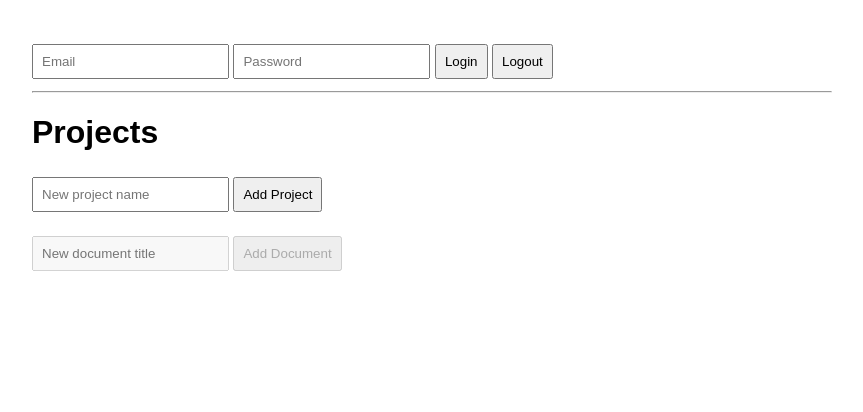
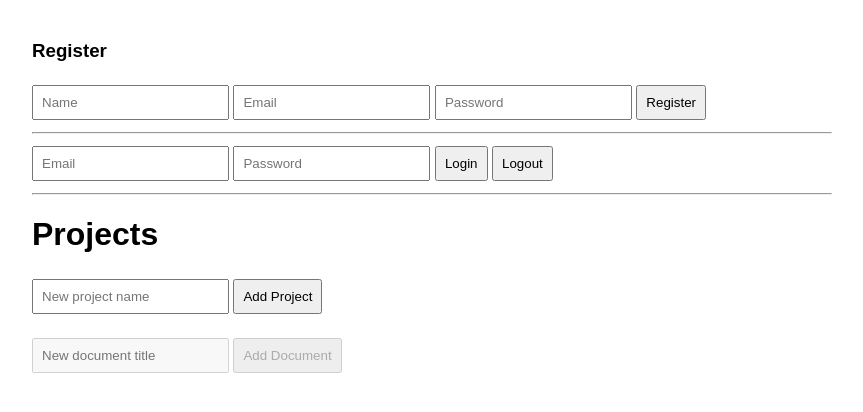
Before and after one commit to srehan17/cicd-demo, a website: page public/index.html in a window 1280 px wide. Shown: the whole page, without its empty margins (208-1071 px from the left). Drawn offline with Linux system fonts and the light colour scheme.

Commit message:
Add user registration support

```diff
--- a/public/index.html
+++ b/public/index.html
@@ -5,6 +5,16 @@
   <link rel="stylesheet" href="/css/styles.css">
 </head>
 <body>
+
+<div id="register">
+  <h3>Register</h3>
+  <input id="regName" placeholder="Name" />
+  <input id="regEmail" placeholder="Email" />
+  <input id="regPassword" type="password" placeholder="Password" />
+  <button onclick="register()">Register</button>
+</div>
+
+<hr />
 
 <div id="auth">
   <input id="email" placeholder="Email" />
@@ -31,6 +41,26 @@
 <script>
 
 let selectedProject = null;
+
+async function register() {
+  const name = document.getElementById('regName').value;
+  const email = document.getElementById('regEmail').value;
+  const password = document.getElementById('regPassword').value;
+
+  const res = await fetch('/api/auth/register', {
+    method: 'POST',
+    headers: { 'Content-Type': 'application/json' },
+    body: JSON.stringify({ name, email, password })
+  });
+
+  if (!res.ok) {
+    const data = await res.json();
+    alert(data.error || 'Registration failed');
+    return;
+  }
+
+  alert('Registration successful. You can now log in.');
+}
 
 async function login() {
   const email = document.getElementById('email').value;
```
